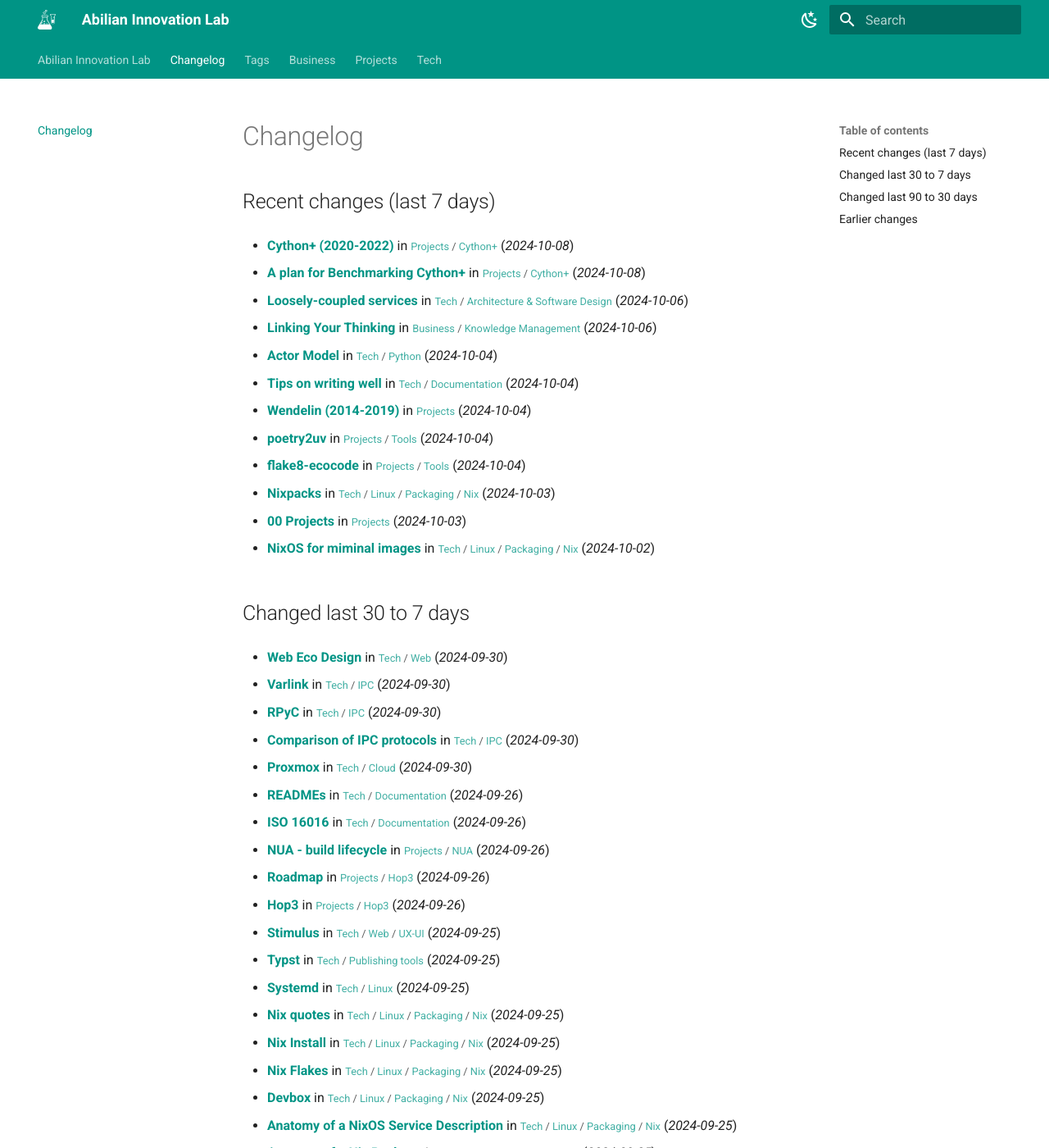
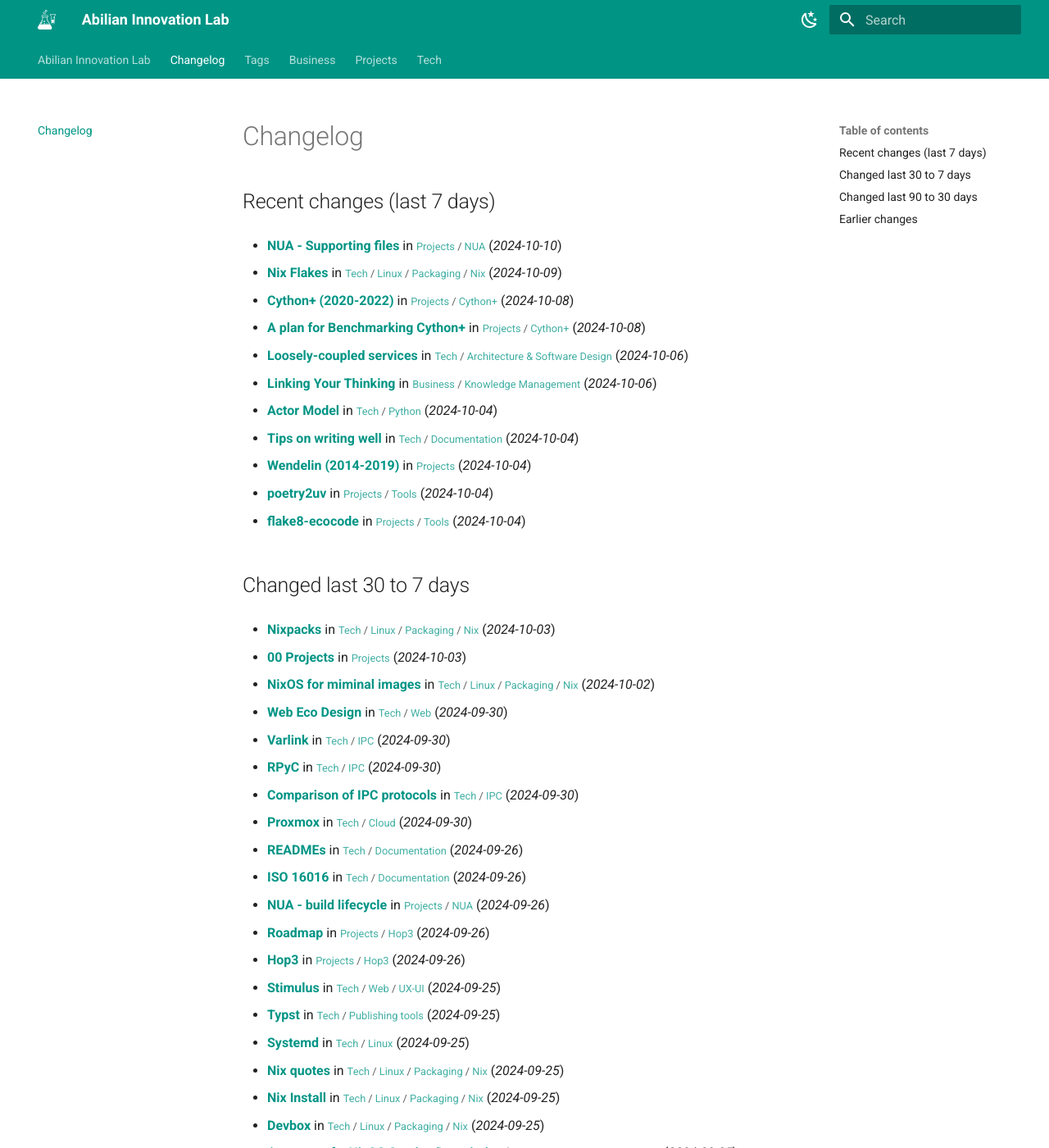
Before and after one commit to abilian/lab.abilian.com, an MkDocs documentation site: the page built from docs/changelog.md, in a window 1280 px wide and 1400 px high. Shown: the whole window at 82% size. Built offline with MkDocs 1.6.1 and Material for MkDocs 9.7.7, drawn with Linux system fonts in a browser that asks for light colours; comment, search, counter and statistics services are not loaded.

Commit message:
Update content

```diff
--- a/docs/changelog.md
+++ b/docs/changelog.md
@@ -1,6 +1,10 @@
 # Changelog
 
 ## Recent changes (last 7 days)
+
+- **[NUA - Supporting files](/Projects/NUA/NUA - Supporting files/)** in <small>[Projects](/Projects/00 Projects/) / [NUA](/Projects/NUA/00 NUA/)</small> (*2024-10-10*)
+
+- **[Nix Flakes](/Tech/Linux/Packaging/Nix/Nix Flakes/)** in <small>[Tech](/Tech/00 Technology/) / [Linux](/Tech/Linux/Homelab/) / [Packaging](/Tech/Linux/Packaging/Debian Packaging/) / [Nix](/Tech/Linux/Packaging/Nix/00 Nix & NixOS/)</small> (*2024-10-09*)
 
 - **[Cython+ (2020-2022)](/Projects/Cython+/Cython+ (2020-2022)/)** in <small>[Projects](/Projects/00 Projects/) / [Cython+](/Projects/Cython+/A plan for Benchmarking Cython+/)</small> (*2024-10-08*)
 
@@ -20,15 +24,15 @@
 
 - **[flake8-ecocode](/Projects/Tools/flake8-ecocode/)** in <small>[Projects](/Projects/00 Projects/) / [Tools](/Projects/Tools/flake8-ecocode/)</small> (*2024-10-04*)
 
+
+
+## Changed last 30 to 7 days
+
 - **[Nixpacks](/Tech/Linux/Packaging/Nix/Nixpacks/)** in <small>[Tech](/Tech/00 Technology/) / [Linux](/Tech/Linux/Homelab/) / [Packaging](/Tech/Linux/Packaging/Debian Packaging/) / [Nix](/Tech/Linux/Packaging/Nix/00 Nix & NixOS/)</small> (*2024-10-03*)
 
 - **[00 Projects](/Projects/00 Projects/)** in <small>[Projects](/Projects/00 Projects/)</small> (*2024-10-03*)
 
 - **[NixOS for miminal images](/Tech/Linux/Packaging/Nix/NixOS for miminal images/)** in <small>[Tech](/Tech/00 Technology/) / [Linux](/Tech/Linux/Homelab/) / [Packaging](/Tech/Linux/Packaging/Debian Packaging/) / [Nix](/Tech/Linux/Packaging/Nix/00 Nix & NixOS/)</small> (*2024-10-02*)
-
-
-
-## Changed last 30 to 7 days
 
 - **[Web Eco Design](/Tech/Web/Web Eco Design/)** in <small>[Tech](/Tech/00 Technology/) / [Web](/Tech/Web/Content Repositories/)</small> (*2024-09-30*)
 
@@ -59,8 +63,6 @@
 - **[Nix quotes](/Tech/Linux/Packaging/Nix/Nix quotes/)** in <small>[Tech](/Tech/00 Technology/) / [Linux](/Tech/Linux/Homelab/) / [Packaging](/Tech/Linux/Packaging/Debian Packaging/) / [Nix](/Tech/Linux/Packaging/Nix/00 Nix & NixOS/)</small> (*2024-09-25*)
 
 - **[Nix Install](/Tech/Linux/Packaging/Nix/Nix Install/)** in <small>[Tech](/Tech/00 Technology/) / [Linux](/Tech/Linux/Homelab/) / [Packaging](/Tech/Linux/Packaging/Debian Packaging/) / [Nix](/Tech/Linux/Packaging/Nix/00 Nix & NixOS/)</small> (*2024-09-25*)
-
-- **[Nix Flakes](/Tech/Linux/Packaging/Nix/Nix Flakes/)** in <small>[Tech](/Tech/00 Technology/) / [Linux](/Tech/Linux/Homelab/) / [Packaging](/Tech/Linux/Packaging/Debian Packaging/) / [Nix](/Tech/Linux/Packaging/Nix/00 Nix & NixOS/)</small> (*2024-09-25*)
 
 - **[Devbox](/Tech/Linux/Packaging/Nix/Devbox/)** in <small>[Tech](/Tech/00 Technology/) / [Linux](/Tech/Linux/Homelab/) / [Packaging](/Tech/Linux/Packaging/Debian Packaging/) / [Nix](/Tech/Linux/Packaging/Nix/00 Nix & NixOS/)</small> (*2024-09-25*)
 
```
Also changed, not shown: docs/Projects/Cython+/Cython+ (2020-2022).md (+1 -1 lines), docs/Projects/NUA/NUA - build lifecycle.md (+0 -1 lines), docs/Tech/Publishing tools/Typst.md (+0 -2 lines), docs/Tech/Python/Useful Libraries/Python - Time series.md (+0 -2 lines).
